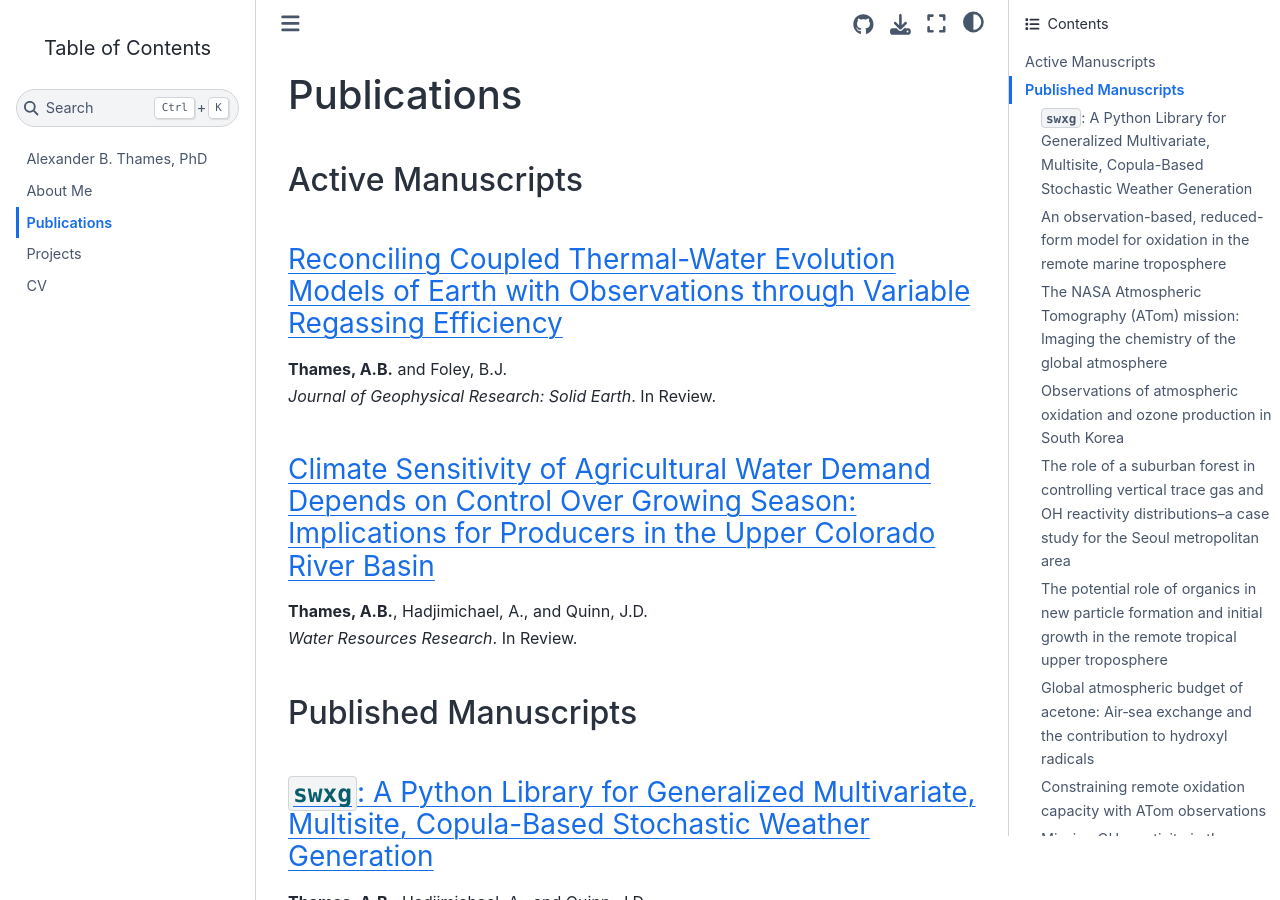
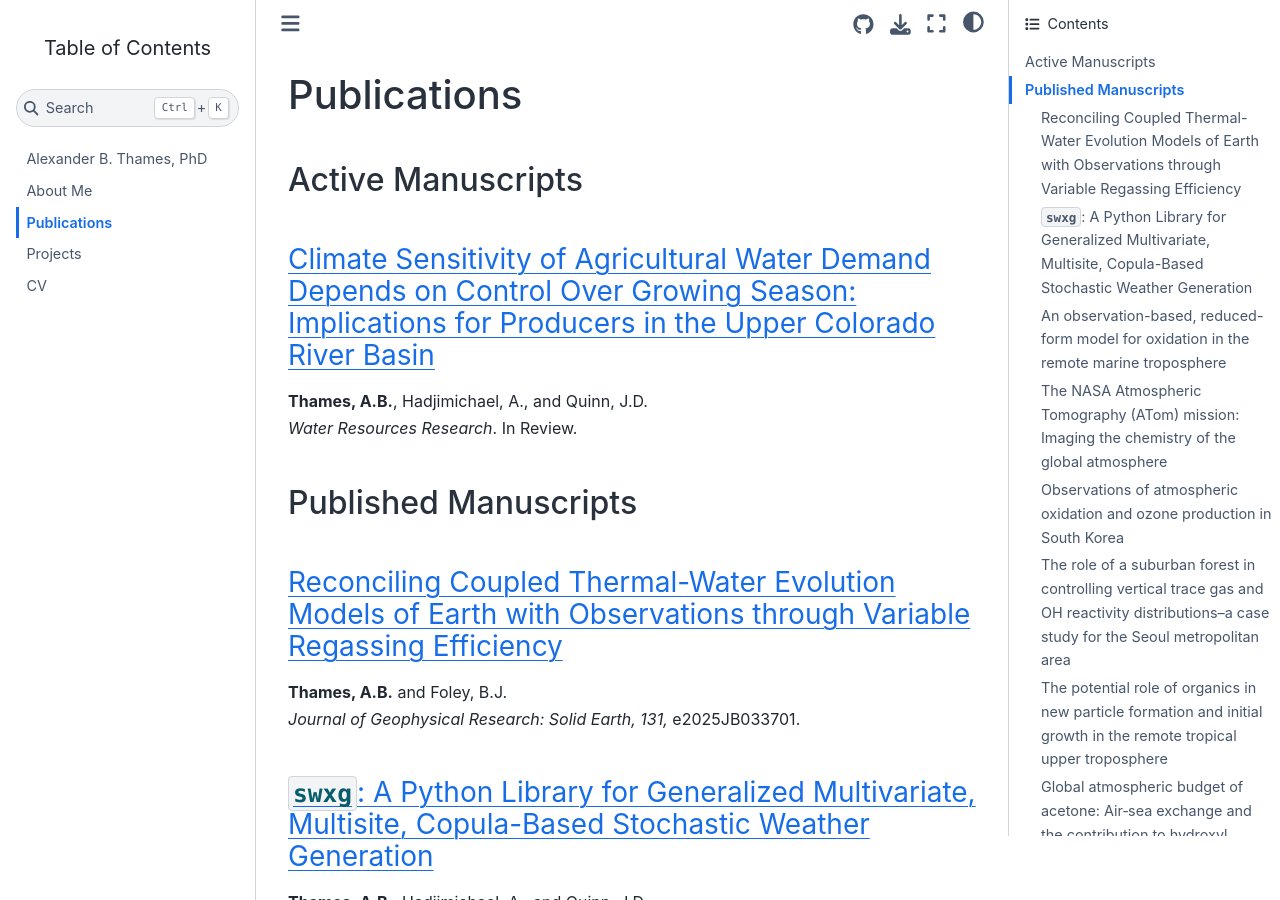
Before and after one commit to xthames/xthames.github.io, a Jupyter Book: the page built from website/Publications/index.md, in a window 1280 px wide and 900 px high. Built offline with Jupyter Book 1.0.4 settings and Sphinx 7.4.7 and the Sphinx Book theme 1.1.4, drawn with Linux system fonts in a browser that asks for light colours.

Commit message:
updated to reflect published JGR manuscript

```diff
--- a/website/Publications/index.md
+++ b/website/Publications/index.md
@@ -1,15 +1,15 @@
 # Publications
 
 ### Active Manuscripts
-###### [Reconciling Coupled Thermal-Water Evolution Models of Earth with Observations through Variable Regassing Efficiency](https://doi.org/10.22541/essoar.176703295.50952019/v1)
-**Thames, A.B.** and Foley, B.J.
-*Journal of Geophysical Research: Solid Earth*. In Review.
-
 ###### [Climate Sensitivity of Agricultural Water Demand Depends on Control Over Growing Season: Implications for Producers in the Upper Colorado River Basin](https://doi.org/10.22541/essoar.176840902.22785610/v1)
 **Thames, A.B.**, Hadjimichael, A., and Quinn, J.D.
 *Water Resources Research*. In Review.
 
 ### Published Manuscripts
+###### [Reconciling Coupled Thermal-Water Evolution Models of Earth with Observations through Variable Regassing Efficiency](https://doi.org/10.1029/2025JB033701)
+**Thames, A.B.** and Foley, B.J.
+*Journal of Geophysical Research: Solid Earth, 131,* e2025JB033701.
+
 ###### [`swxg`: A Python Library for Generalized Multivariate, Multisite, Copula-Based Stochastic Weather Generation](https://doi.org/10.5334/jors.651)
 **Thames, A.B.**, Hadjimichael, A., and Quinn, J.D.
 *Journal of Open Research Software*, 14(1), 47.
```
Also changed, not shown: website/index.md (+2 -2 lines), 1 other file.
